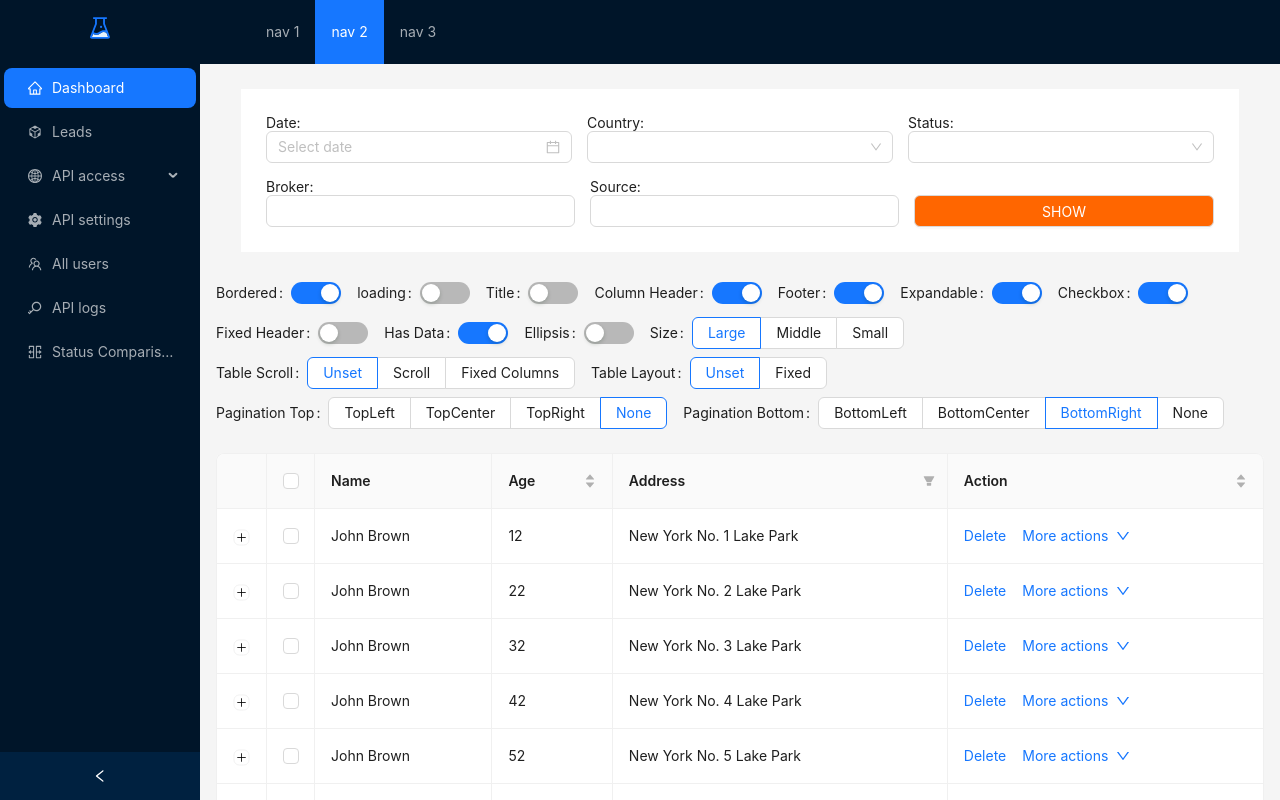
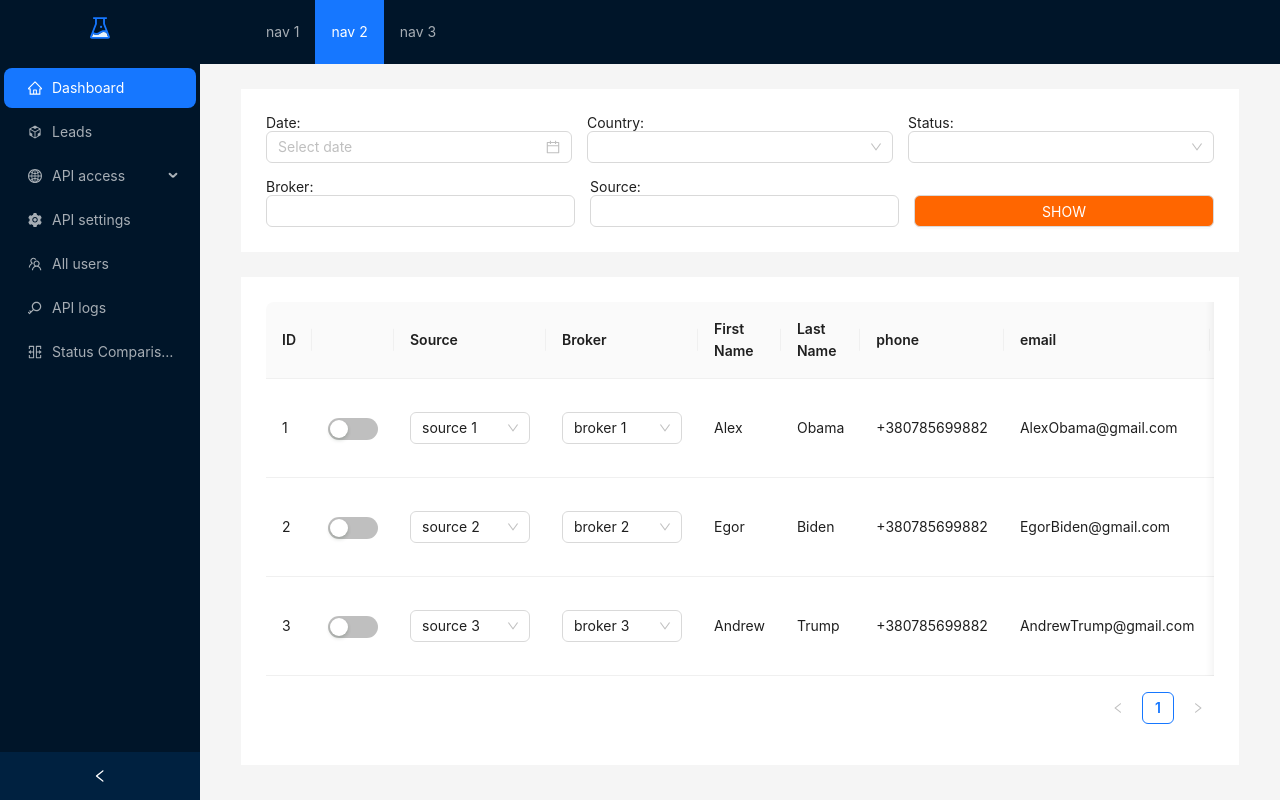
Before and after one commit to OleksiiMaslak/antd-demo, a React (Create React App) app: page / in a window 1280 px wide. Shown: the top 800 px of the page. Built offline with nearby package versions, Linux system fonts and the light colour scheme.

Commit message:
Сделал таблицу по шаблону, осталось доделать шапку

```diff
--- a/src/components/Form.js
+++ b/src/components/Form.js
@@ -1,241 +1,267 @@
-import { Form, Radio, Space, Switch, Table } from 'antd';
-import { DownOutlined  } from '@ant-design/icons';
-import { useState } from 'react';
-const columns = [
+import React, { useState } from 'react';
+import { Table, Switch, Select } from 'antd';
+const { Option } = Select;
+
+const data = [
   {
-    title: 'Name',
-    dataIndex: 'name',
+    key: '1',
+    id: 1,
+    source: 'source 1',
+    broker: 'broker 1',
+    firstName: 'Alex',
+    lastName: 'Obama',
+    phone: '+380785699882',
+    email: "AlexObama@gmail.com",
+    firstBrokerStatus: 'Test Lead',
+    status: 'TEST',
+    color: '#fff',
+    backgroundColor: '#e91e63',
+    borderColor: '#e91e63',
+    brokerStatus: 'Test',
+    confirmedFTD: 'not',
+    country: 'CH',
+    date: '2023-04-25 12:18:28',
+    sendDate: '2023-04-26 15:27:48',
+    from: 'https://ant.design/components/table',
   },
   {
-    title: 'Age',
-    dataIndex: 'age',
-    sorter: (a, b) => a.age - b.age,
+    key: '2',
+    id: 2,
+    source: 'source 2',
+    broker: 'broker 2',
+    firstName: 'Egor',
+    lastName: 'Biden',
+    phone: '+380785699882',
+    email: "EgorBiden@gmail.com",
+    firstBrokerStatus: 'Not Handled',
+    status: 'Broker Error',
+    color: '#fff',
+    backgroundColor: '#9e9e9e',
+    borderColor: '#9e9e9e',
+    brokerStatus: '',
+    confirmedFTD: 'not',
+    country: 'CH',
+    date: '2023-04-25 12:18:28',
+    sendDate: '2023-04-26 15:27:48',
+    from: 'https://ant.design/components/table',
+
   },
   {
-    title: 'Address',
-    dataIndex: 'address',
-    filters: [
-      {
-        text: 'London',
-        value: 'London',
-      },
-      {
-        text: 'New York',
-        value: 'New York',
-      },
-    ],
-    onFilter: (value, record) => record.address.indexOf(value) === 0,
-  },
-  {
-    title: 'Action',
-    key: 'action',
-    sorter: true,
-    render: () => (
-      <Space size="middle">
-        <a>Delete</a>
-        <a>
-          <Space>
-            More actions
-            <DownOutlined />
-          </Space>
-        </a>
-      </Space>
-    ),
+    key: '3',
+    id: 3,
+    source: 'source 3',
+    broker: 'broker 3',
+    firstName: 'Andrew',
+    lastName: 'Trump',
+    phone: '+380785699882',
+    email: "AndrewTrump@gmail.com",
+    firstBrokerStatus: 'TEST',
+    status: 'New',
+    color: '#00bcd4',
+    backgroundColor: '#fff',
+    borderColor: '#00bcd4',
+    brokerStatus: 'Test',
+    confirmedFTD: 'not',
+    country: 'CH',
+    date: '2023-04-25 12:18:28',
+    sendDate: '2023-04-26 15:27:48',
+    from: 'https://ant.design/components/table',
   },
 ];
-const data = [];
-for (let i = 1; i <= 10; i++) {
-  data.push({
-    key: i,
-    name: 'John Brown',
-    age: Number(`${i}2`),
-    address: `New York No. ${i} Lake Park`,
-    description: `My name is John Brown, I am ${i}2 years old, living in New York No. ${i} Lake Park.`,
-  });
-}
-const defaultExpandable = {
-  expandedRowRender: (record) => <p>{record.description}</p>,
-};
-const defaultTitle = () => 'Here is title';
-const defaultFooter = () => 'Here is footer';
+
 const SiteForm = () => {
-  const [bordered, setBordered] = useState(true);
-  const [loading, setLoading] = useState(false);
-  const [size, setSize] = useState('large');
-  const [expandable, setExpandable] = useState(defaultExpandable);
-  const [showTitle, setShowTitle] = useState(false);
-  const [showHeader, setShowHeader] = useState(true);
-  const [showfooter, setShowFooter] = useState(true);
-  const [rowSelection, setRowSelection] = useState({});
-  const [hasData, setHasData] = useState(true);
-  const [tableLayout, setTableLayout] = useState();
-  const [top, setTop] = useState('none');
-  const [bottom, setBottom] = useState('bottomRight');
-  const [ellipsis, setEllipsis] = useState(false);
-  const [yScroll, setYScroll] = useState(false);
-  const [xScroll, setXScroll] = useState();
-  const handleBorderChange = (enable) => {
-    setBordered(enable);
+  const [checkedRows, setCheckedRows] = useState([]);
+  const [tableData, setTableData] = useState(data);
+
+  const handleSelectChange = (value, record) => {
+    const newData = [...tableData];
+    const index = newData.findIndex((item) => item.key === record.key);
+    if (index !== -1) {
+      newData[index] = {
+        ...newData[index],
+        firstBrokerStatus: value,
+      };
+      setTableData(newData);
+    }
+  }
+
+  const onSwitchChange = (checked, id) => {
+    const newCheckedRows = [...checkedRows];
+    const index = newCheckedRows.indexOf(id);
+    if (checked && index === -1) {
+      newCheckedRows.push(id);
+    } else if (!checked && index !== -1) {
+      newCheckedRows.splice(index, 1);
+    }
+    setCheckedRows(newCheckedRows);
   };
-  const handleLoadingChange = (enable) => {
-    setLoading(enable);
-  };
-  const handleSizeChange = (e) => {
-    setSize(e.target.value);
-  };
-  const handleTableLayoutChange = (e) => {
-    setTableLayout(e.target.value);
-  };
-  const handleExpandChange = (enable) => {
-    setExpandable(enable ? defaultExpandable : undefined);
-  };
-  const handleEllipsisChange = (enable) => {
-    setEllipsis(enable);
-  };
-  const handleTitleChange = (enable) => {
-    setShowTitle(enable);
-  };
-  const handleHeaderChange = (enable) => {
-    setShowHeader(enable);
-  };
-  const handleFooterChange = (enable) => {
-    setShowFooter(enable);
-  };
-  const handleRowSelectionChange = (enable) => {
-    setRowSelection(enable ? {} : undefined);
-  };
-  const handleYScrollChange = (enable) => {
-    setYScroll(enable);
-  };
-  const handleXScrollChange = (e) => {
-    setXScroll(e.target.value);
-  };
-  const handleDataChange = (newHasData) => {
-    setHasData(newHasData);
-  };
-  const scroll = {};
-  if (yScroll) {
-    scroll.y = 240;
-  }
-  if (xScroll) {
-    scroll.x = '100vw';
-  }
-  const tableColumns = columns.map((item) => ({
-    ...item,
-    ellipsis,
-  }));
-  if (xScroll === 'fixed') {
-    tableColumns[0].fixed = true;
-    tableColumns[tableColumns.length - 1].fixed = 'right';
-  }
-  const tableProps = {
-    bordered,
-    loading,
-    size,
-    expandable,
-    title: showTitle ? defaultTitle : undefined,
-    showHeader,
-    footer: showfooter ? defaultFooter : undefined,
-    rowSelection,
-    scroll,
-    tableLayout,
-  };
+
+  const columns = [
+    {
+      title: 'ID',
+      dataIndex: 'id',
+      key: 'id',
+    },
+    {
+      title: '',
+      dataIndex: 'checkbox',
+      key: 'checkbox',
+      width: 25,
+      render: (text, record) => (
+        <Switch
+          checked={checkedRows.includes(record.id)}
+          onChange={(checked) => onSwitchChange(checked, record.id)}
+          checkedChildren={<span style={{ color: 'green' }}>Вкл</span>}
+          unCheckedChildren={<span style={{ color: 'red' }}>Выкл</span>}
+        />
+      ),
+    },
+    {
+      title: 'Source',
+      dataIndex: 'source',
+      key: 'source',
+      render: (_, record) => (
+        <Select
+          defaultValue={record.source}
+          style={{ width: 120 }}
+          onChange={(value) => {
+            const newData = [...data];
+            const index = newData.findIndex((item) => item.key === record.key);
+            if (index !== -1) {
+              newData[index] = {
+                ...newData[index],
+                source: value,
+              };
+              data.splice(index, 1, newData[index]);
+            }
+          }}
+        >
+          <Select.Option value="source 1">source 1</Select.Option>
+          <Select.Option value="source 2">source 2</Select.Option>
+          <Select.Option value="source 3">source 3</Select.Option>
+        </Select>
+      ),
+    },
+    {
+      title: 'Broker',
+      dataIndex: 'broker',
+      key: 'broker',
+      render: (_, record) => (
+        <Select
+          defaultValue={record.broker}
+          style={{ width: 120 }}
+          onChange={(value) => {
+            const newData = [...data];
+            const index = newData.findIndex((item) => item.key === record.key);
+            if (index !== -1) {
+              newData[index] = {
+                ...newData[index],
+                broker: value,
+              };
+              data.splice(index, 1, newData[index]);
+            }
+          }}
+        >
+          <Select.Option value="broker 1">broker 1</Select.Option>
+          <Select.Option value="broker 2">broker 2</Select.Option>
+          <Select.Option value="broker 3">broker 3</Select.Option>
+        </Select>
+      ),
+    },
+    {
+      title: 'First Name',
+      dataIndex: 'firstName',
+      key: 'First Name',
+    },
+    {
+      title: 'Last Name',
+      dataIndex: 'lastName',
+      key: 'Last Name',
+    },
+    {
+      title: 'phone',
+      dataIndex: 'phone',
+      key: 'phone',
+    },
+    {
+      title: 'email',
+      dataIndex: 'email',
+      key: 'email',
+    },
+    {
+      title: 'First Broker Status',
+      dataIndex: 'firstBrokerStatus',
+      key: 'firstBrokerStatus',
+      render: (_, record) => (
+        <Select
+          defaultValue={record.firstBrokerStatus}
+          style={{ width: 120 }}
+          onChange={(value) => handleSelectChange(value, record)}
+        >
+          <Option value="Test Lead">Test Lead</Option>
+          <Option value="Not Handled">Not Handled</Option>
+          <Option value="TEST">TEST</Option>
+        </Select>
+      ),
+    },
+    {
+      title: 'Status',
+      dataIndex: 'status',
+      key: 'status',
+      render: (text, record) => {
+        const style = {
+          color: record.color,
+          backgroundColor: record.backgroundColor,
+          border: record.borderColor ? `1px solid ${record.borderColor}` : '',
+          borderRadius: '4px',
+          padding: '8px',
+          textAlign: 'center',
+        };
+        return <div style={style}>{text}</div>;
+      },
+    },
+    {
+      title: 'broker Status',
+      dataIndex: 'brokerStatus',
+      key: 'broker Status',
+    },
+    {
+      title: 'Confirmed FTD',
+      dataIndex: 'confirmedFTD',
+      key: 'Confirmaed FTD',
+    },
+    {
+      title: 'Country',
+      dataIndex: 'country',
+      key: 'Country',
+    },
+    {
+      title: 'date',
+      dataIndex: 'date',
+      key: 'date',
+    },
+    {
+      title: 'send date',
+      dataIndex: 'sendDate',
+      key: 'send date',
+    },
+    {
+      title: 'from',
+      dataIndex: 'from',
+      key: 'from',
+    },
+  ];
+
   return (
     <>
-      <Form
-        layout="inline"
-        className="components-table-demo-control-bar"
-        style={{
-          marginBottom: 16,
-        }}
-      >
-        <Form.Item label="Bordered">
-          <Switch checked={bordered} onChange={handleBorderChange} />
-        </Form.Item>
-        <Form.Item label="loading">
-          <Switch checked={loading} onChange={handleLoadingChange} />
-        </Form.Item>
-        <Form.Item label="Title">
-          <Switch checked={showTitle} onChange={handleTitleChange} />
-        </Form.Item>
-        <Form.Item label="Column Header">
-          <Switch checked={showHeader} onChange={handleHeaderChange} />
-        </Form.Item>
-        <Form.Item label="Footer">
-          <Switch checked={showfooter} onChange={handleFooterChange} />
-        </Form.Item>
-        <Form.Item label="Expandable">
-          <Switch checked={!!expandable} onChange={handleExpandChange} />
-        </Form.Item>
-        <Form.Item label="Checkbox">
-          <Switch checked={!!rowSelection} onChange={handleRowSelectionChange} />
-        </Form.Item>
-        <Form.Item label="Fixed Header">
-          <Switch checked={!!yScroll} onChange={handleYScrollChange} />
-        </Form.Item>
-        <Form.Item label="Has Data">
-          <Switch checked={!!hasData} onChange={handleDataChange} />
-        </Form.Item>
-        <Form.Item label="Ellipsis">
-          <Switch checked={!!ellipsis} onChange={handleEllipsisChange} />
-        </Form.Item>
-        <Form.Item label="Size">
-          <Radio.Group value={size} onChange={handleSizeChange}>
-            <Radio.Button value="large">Large</Radio.Button>
-            <Radio.Button value="middle">Middle</Radio.Button>
-            <Radio.Button value="small">Small</Radio.Button>
-          </Radio.Group>
-        </Form.Item>
-        <Form.Item label="Table Scroll">
-          <Radio.Group value={xScroll} onChange={handleXScrollChange}>
-            <Radio.Button value={undefined}>Unset</Radio.Button>
-            <Radio.Button value="scroll">Scroll</Radio.Button>
-            <Radio.Button value="fixed">Fixed Columns</Radio.Button>
-          </Radio.Group>
-        </Form.Item>
-        <Form.Item label="Table Layout">
-          <Radio.Group value={tableLayout} onChange={handleTableLayoutChange}>
-            <Radio.Button value={undefined}>Unset</Radio.Button>
-            <Radio.Button value="fixed">Fixed</Radio.Button>
-          </Radio.Group>
-        </Form.Item>
-        <Form.Item label="Pagination Top">
-          <Radio.Group
-            value={top}
-            onChange={(e) => {
-              setTop(e.target.value);
-            }}
-          >
-            <Radio.Button value="topLeft">TopLeft</Radio.Button>
-            <Radio.Button value="topCenter">TopCenter</Radio.Button>
-            <Radio.Button value="topRight">TopRight</Radio.Button>
-            <Radio.Button value="none">None</Radio.Button>
-          </Radio.Group>
-        </Form.Item>
-        <Form.Item label="Pagination Bottom">
-          <Radio.Group
-            value={bottom}
-            onChange={(e) => {
-              setBottom(e.target.value);
-            }}
-          >
-            <Radio.Button value="bottomLeft">BottomLeft</Radio.Button>
-            <Radio.Button value="bottomCenter">BottomCenter</Radio.Button>
-            <Radio.Button value="bottomRight">BottomRight</Radio.Button>
-            <Radio.Button value="none">None</Radio.Button>
-          </Radio.Group>
-        </Form.Item>
-      </Form>
       <Table
-        {...tableProps}
-        pagination={{
-          position: [top, bottom],
-        }}
-        columns={tableColumns}
-        dataSource={hasData ? data : []}
-        scroll={scroll}
+        dataSource={data}
+        columns={columns}
+        scroll={{ x: 1570 }}
+        style={{ backgroundColor: '#fff', margin: '25px', padding: '25px' }}
       />
     </>
-  );
+);
 };
+
 export default SiteForm;
```
